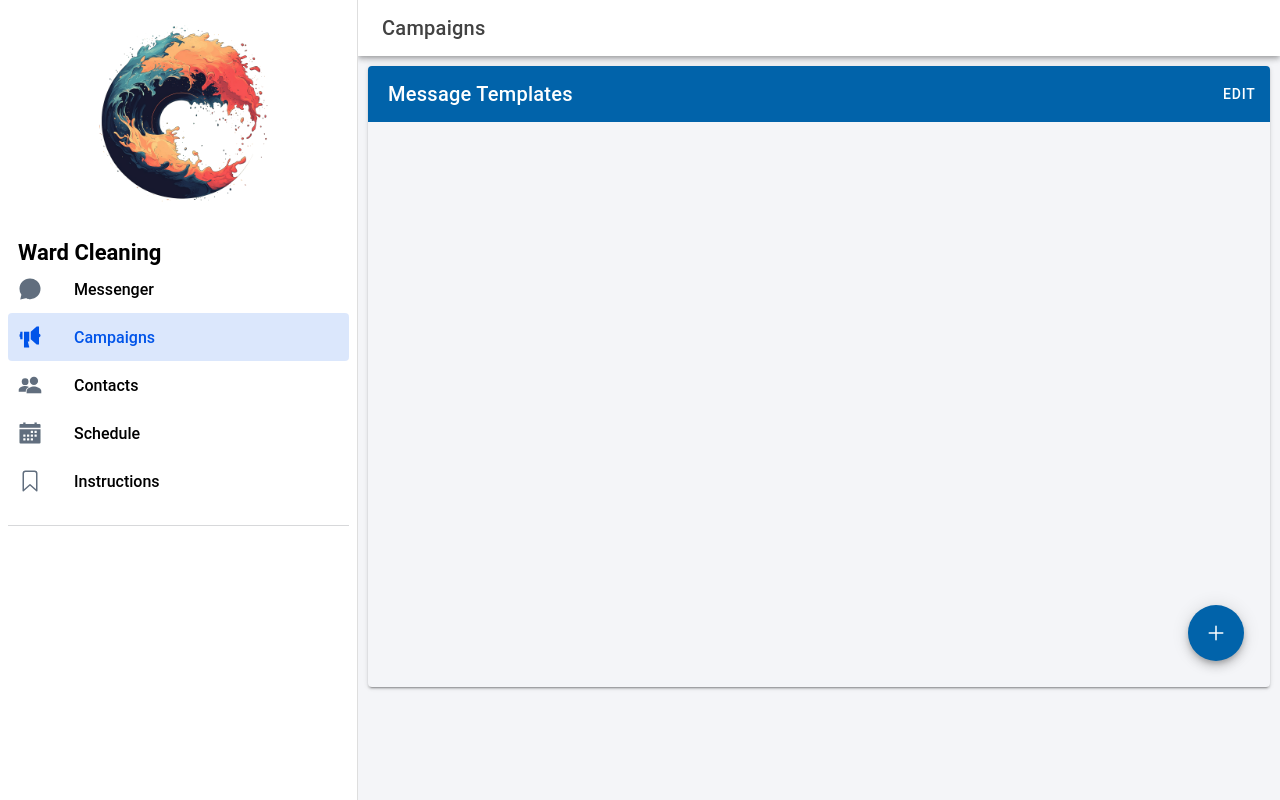
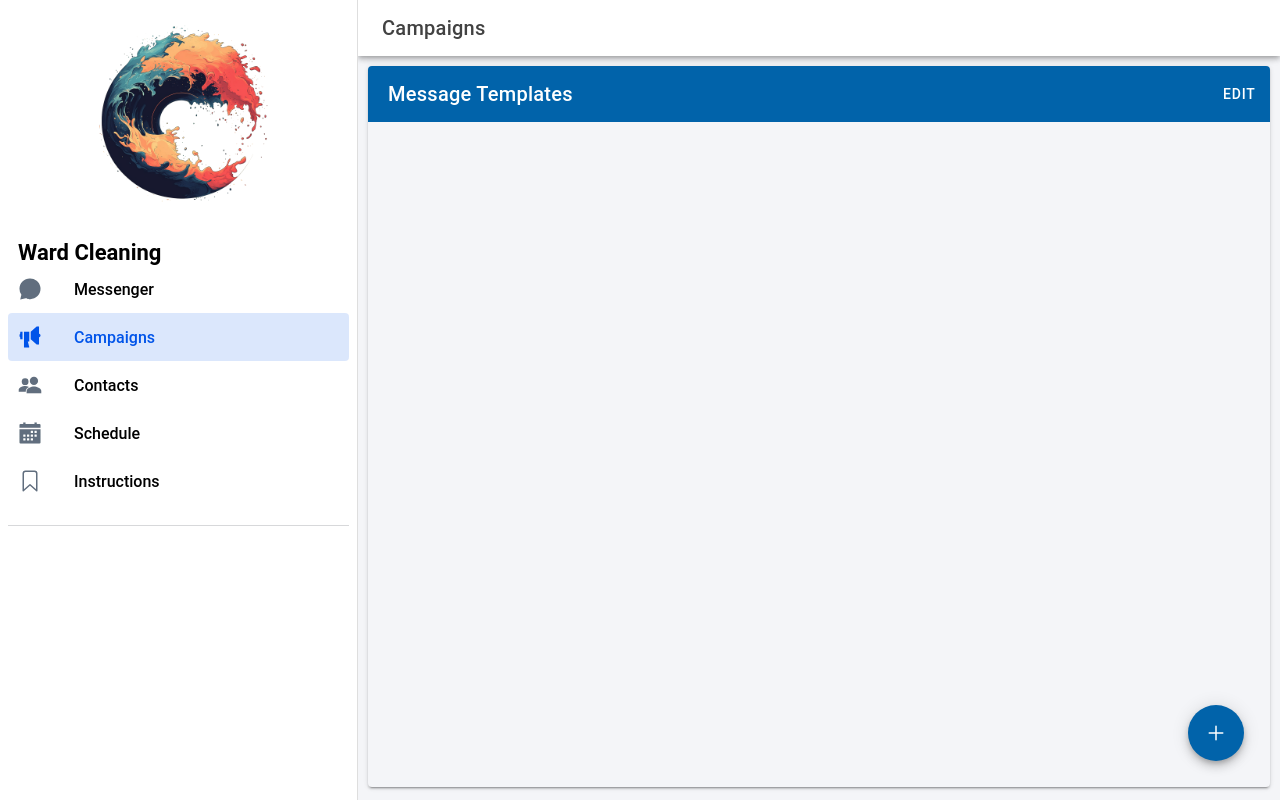
Before and after one commit to dulbrich/ward-cleaning-2025, a React (Vite) app: page /campaigns in a window 1280 px wide. Built offline with nearby package versions, Linux system fonts and the light colour scheme.

Commit message:
Fix formatting a bit on the campaigns card.

```diff
--- a/src/pages/Campaigns.css
+++ b/src/pages/Campaigns.css
@@ -1,4 +1,4 @@
 .templates-card-content {
-    height: calc(100vh - 235px);
+    height: calc(100vh - 135px);
     overflow-y: auto;
 }
```
